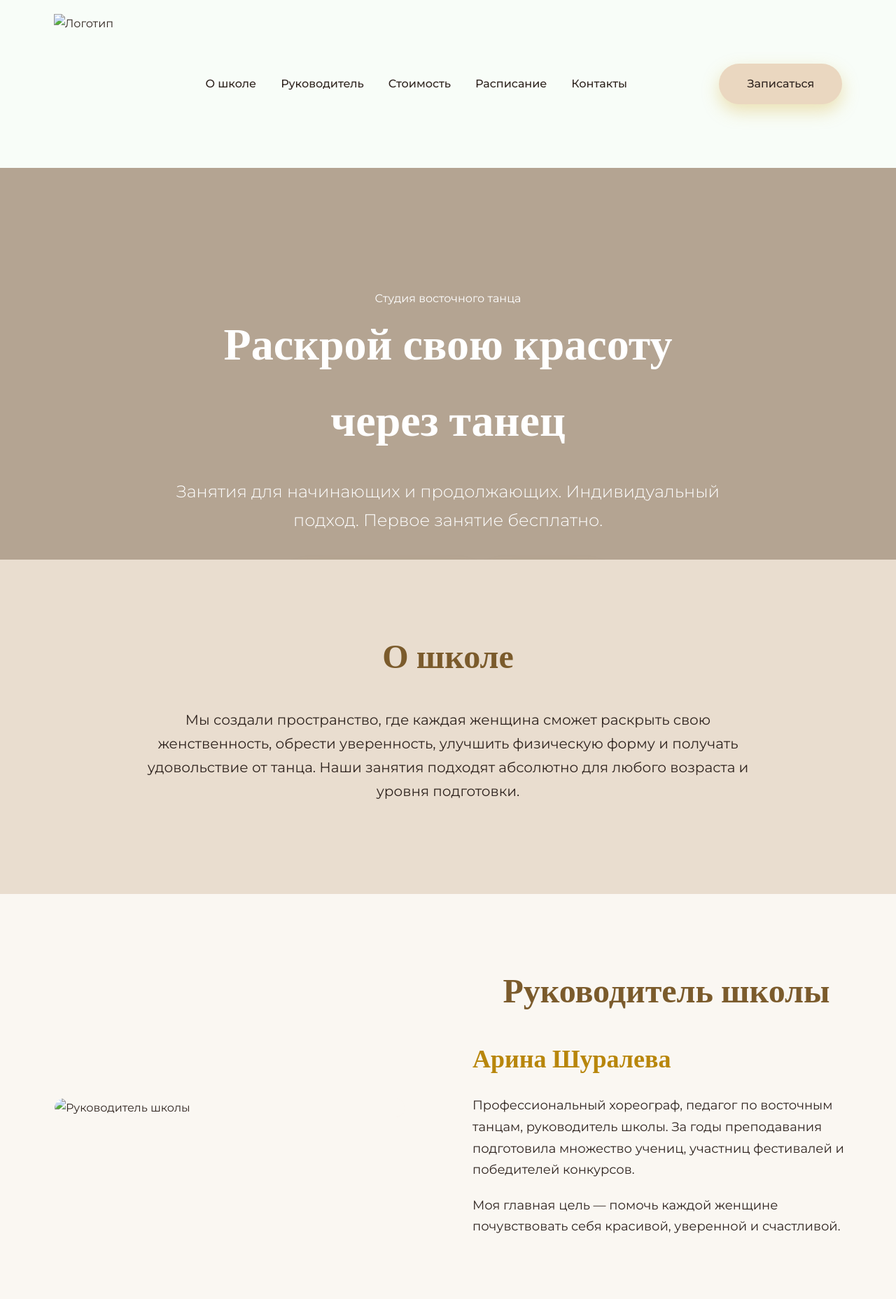
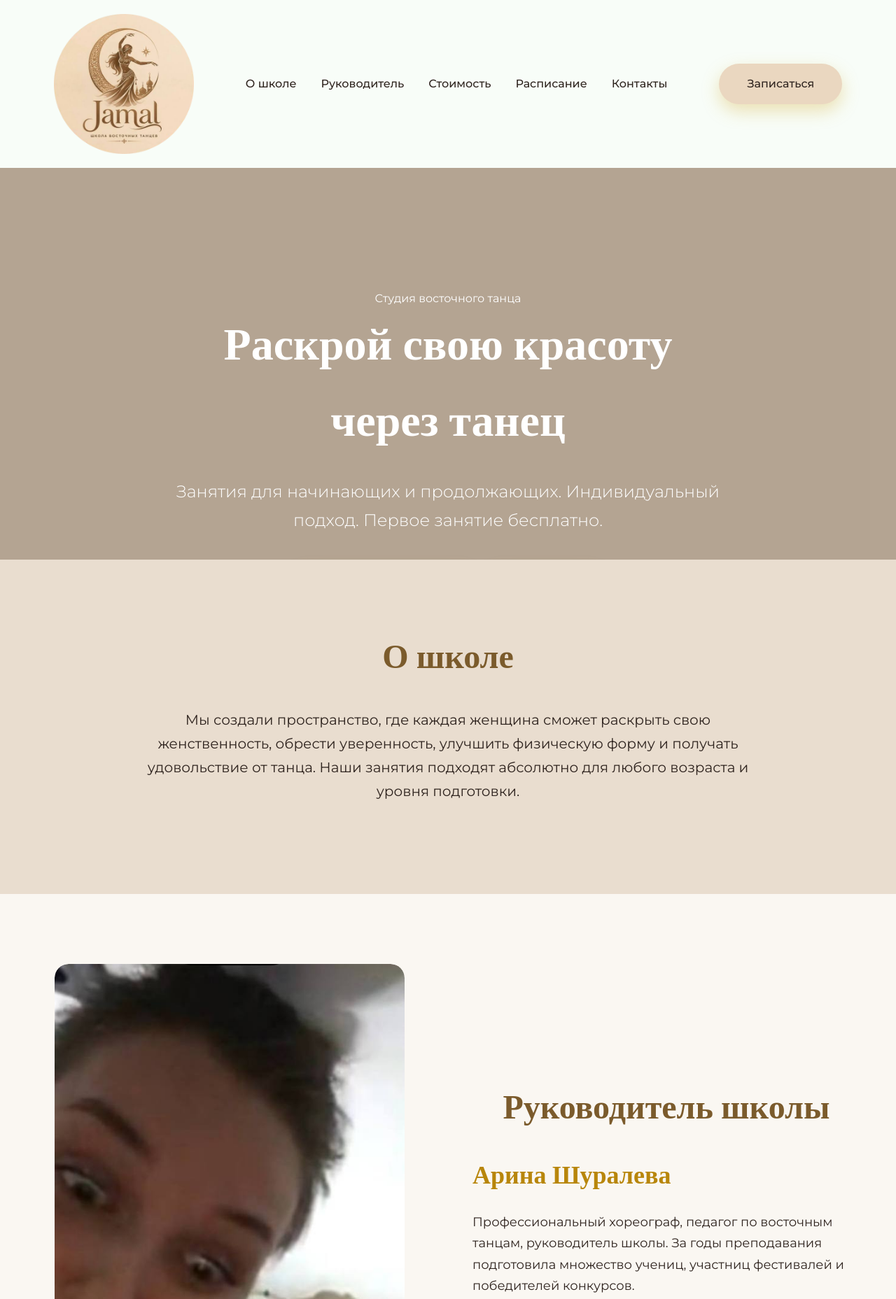
Before and after one commit to shurashs2/BellyDanceUfa, a plain HTML site: page index.html in a window 1280 px wide. Shown: the top 1857 px of the page at 70% size. Drawn offline with nearby package versions, Linux system fonts and the light colour scheme; files that its build step writes are made by us from their sources; files whose address does not match are found by name.

Commit message:
index.html

```diff
--- a/index.html
+++ b/index.html
@@ -54,13 +54,13 @@
 
     <link rel="stylesheet"
 
-        href="css/style.css">
+        href="style.css">
 
 
 
     <link rel="stylesheet"
 
-        href="css/adaptive.css">
+        href="adaptive.css">
 
 
 
@@ -80,7 +80,7 @@
         <nav class="navbar">
 
     <div class="logo">
-        <img src="images/logo.png" alt="Логотип">
+        <img src="logo.png" alt="Логотип">
     </div>
 
     <div class="burger" id="burger">
@@ -266,13 +266,13 @@
 
     <div class="slides">
 
-        <img src="images/teacher1.jpg" class="slide active" alt="Руководитель школы">
+        <img src="teacher1.jpg" class="slide active" alt="Руководитель школы">
 
-        <img src="images/teacher2.jpg" class="slide" alt="Руководитель школы">
+        <img src="teacher2.jpg" class="slide" alt="Руководитель школы">
 
-        <img src="images/teacher3.jpg" class="slide" alt="Руководитель школы">
+        <img src="teacher3.jpg" class="slide" alt="Руководитель школы">
 
-        <img src="images/teacher4.jpg" class="slide" alt="Руководитель школы">
+        <img src="teacher4.jpg" class="slide" alt="Руководитель школы">
 
     </div>
 
```
